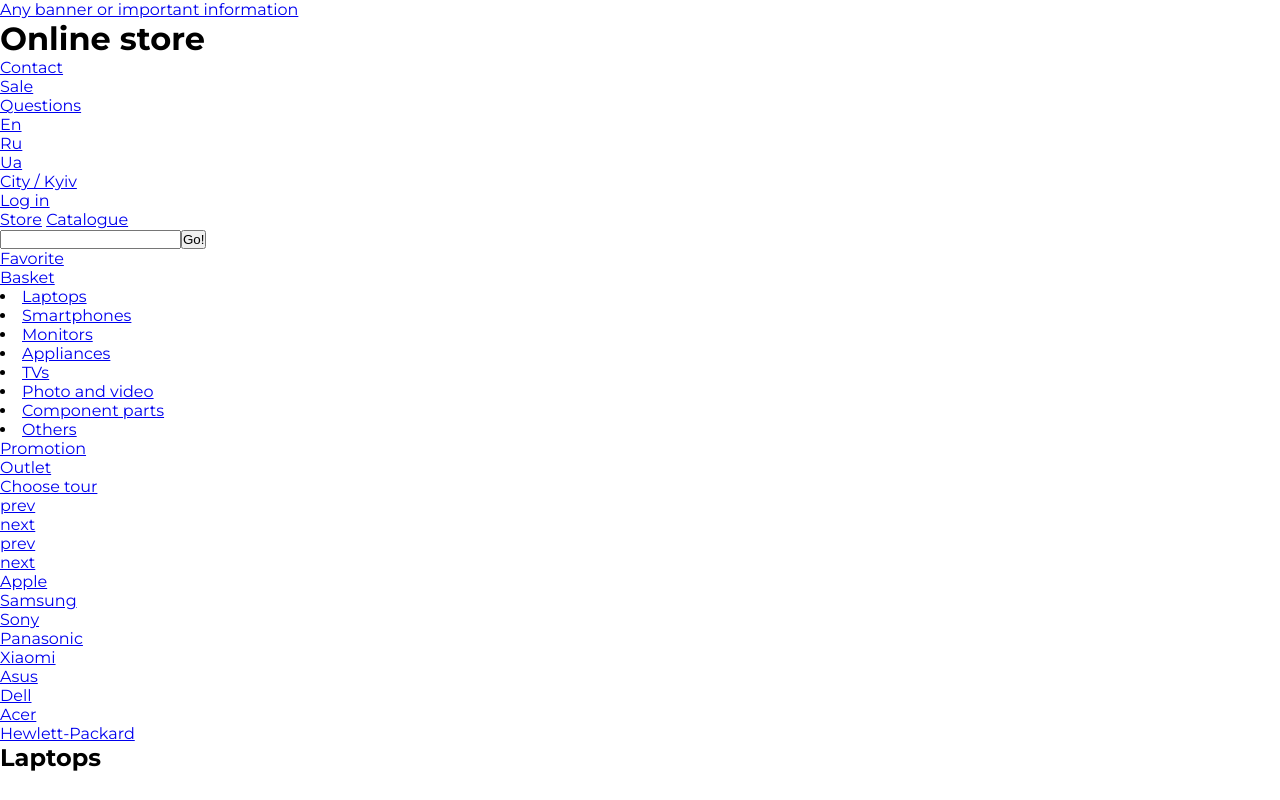
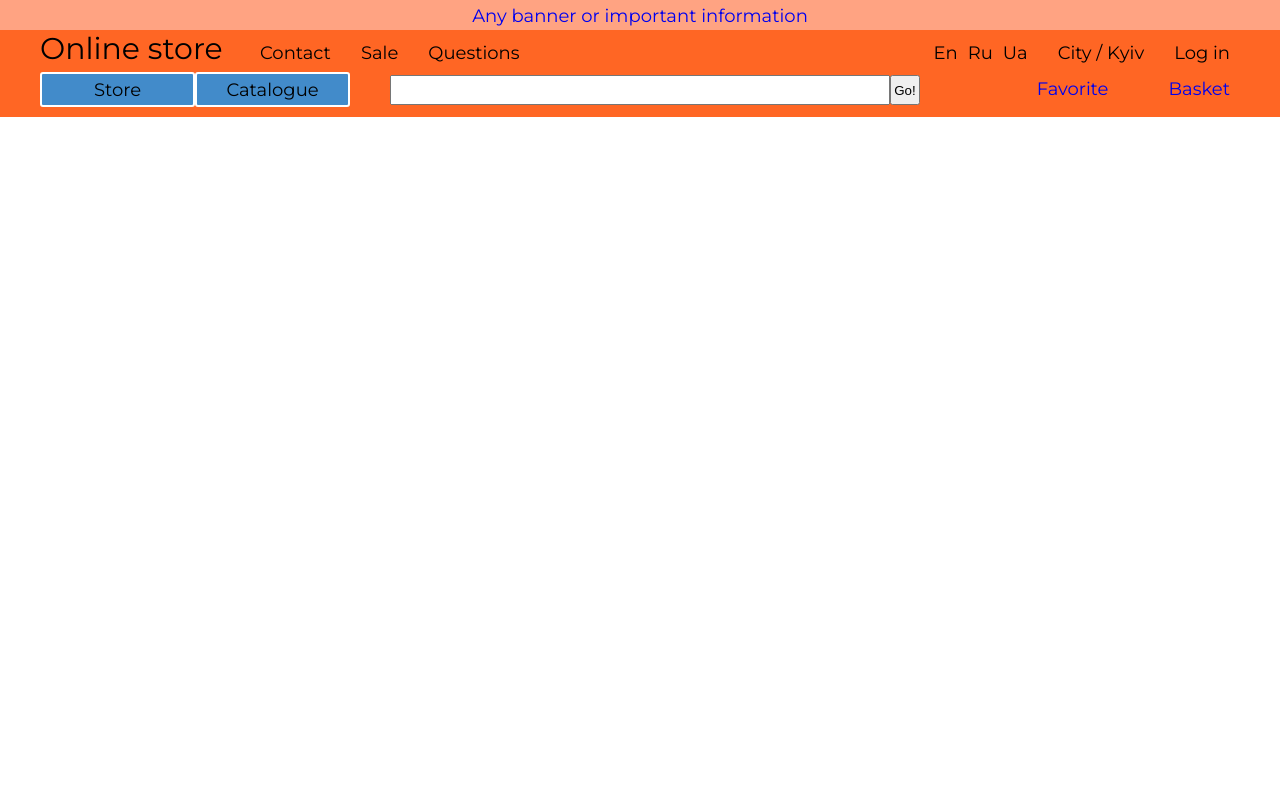
Before and after one commit to mikiteek/sv-html-css, a plain HTML site: page desktop/index.html in a window 1280 px wide. Shown: the top 800 px of the page. Drawn offline with Linux system fonts and the light colour scheme.

Commit message:
desktop -> header-page v1.1 (without flex and grid) is complete

```diff
--- a/desktop/css/style.css
+++ b/desktop/css/style.css
@@ -11,8 +11,126 @@ html {
 body {
   font-family: 'Montserrat', sans-serif;
   font-weight: 400;
+  color: #000;
+  font-size: 0;
 }
 img {
   max-width: 100%;
   height: auto;
 }
+
+.wrapper {
+  width: 1200px;
+  margin: 0 auto;
+  /* position: relative; */
+}
+
+/* HEADER PAGE*/
+.header-page a {
+  text-decoration: none;
+  text-align: center;
+}
+.header-banner {
+  width: auto;
+  height: 30px;
+  background-color: #ffa382;
+  padding-top: 4px;
+}
+.header-banner a {
+  display: block;
+  font-size: 18px;
+  line-height: 24px;
+}
+h1 {
+  display: inline-block;
+  /* margin-right: ; */
+  width: 220px;
+  font-size: 30px;
+  font-weight: 400;
+}
+
+.header-general {
+  background-color: #ff6624;
+  /* display: grid;
+  grid-template-columns: 20% 1fr 20%;
+  grid-template-rows: 50px 50px 50px;
+  grid-template-areas: 'h1 nav nav' 'catalogue search favorite'; */
+}
+.header-nav {
+  width: 970px;
+  display: inline-block;
+  position: relative;
+}
+.header-nav-list-right {
+  position: absolute;
+  right: 0;
+}
+.header-nav ul {
+  display: inline-block;
+}
+.header-nav li {
+  display: inline-block;
+}
+.header-nav li:not(:nth-child(3n)) {
+  margin-right: 30px;
+}
+.page-language li:not(:last-child) {
+  margin-right: 10px;
+}
+.header-nav a {
+  font-size: 18px;
+  line-height: 24px;
+  color: #000;
+}
+.list-choose li {
+  display: inline-block;
+}
+
+.header-store-search-basket {
+  width: auto;
+  height: 50px;
+  padding-top: 5px;
+  position: relative;
+}
+.store-catalogue {
+  position: absolute;
+}
+.input-search {
+  padding-top: 3px;
+  width: 600px;
+  position: absolute;
+  left: 350px;
+}
+.input-search input {
+  width: 500px;
+  height: 30px;
+}
+.input-search button {
+  width: 30px;
+  height: 30px;
+}
+.list-choose {
+  padding-top: 5px;
+  position: absolute;
+  right: 10px;
+}
+.list-choose a {
+  font-size: 18px;
+  line-height: 24px;
+}
+.list-choose li:not(:last-child) {
+  margin-right: 60px;
+}
+
+.store-catalogue a {
+  display: inline-block;
+  width: 155px;
+  height: 35px;
+  background-color: #428bca;
+  font-size: 18px;
+  line-height: 24px;
+  color: #000;
+  border: #fff solid 2px;
+  border-radius: 3px;
+  padding-top: 4px;
+}
--- a/desktop/index.html
+++ b/desktop/index.html
@@ -15,17 +15,19 @@
       <article class="header-banner">
         <a href="#">Any banner or important information</a>
       </article>
+      <div class="header-general">
+        <div class="wrapper">
           <!-- logo -->
           <h1>Online store</h1>
           <nav class="header-nav">
-        <ul>
+            <ul class="header-nav-list-left">
               <li><a href="#">Contact</a></li>
               <li><a href="#">Sale</a></li>
               <li><a href="#">Questions</a></li>
             </ul>
-        <ul>
+            <ul class="header-nav-list-right">
               <li>
-            <ul>
+                <ul class="page-language">
                   <li><a href="#">En</a></li>
                   <li><a href="#">Ru</a></li>
                   <li><a href="#">Ua</a></li>
@@ -35,16 +37,24 @@
               <li><a href="#">Log in</a></li>
             </ul>
           </nav>
+          <div class="header-store-search-basket">
+            <div class="store-catalogue">
               <a href="#">Store</a>
               <a href="#">Catalogue</a>
-      <form><input type="text" /><button>Go!</button></form>
-      <ul>
+            </div>
+            <form class="input-search">
+              <input type="text" /><button>Go!</button>
+            </form>
+            <ul class="list-choose">
               <!--Icons, there will be icon for favorite products and basket -->
               <li><a href="#">Favorite</a></li>
               <li><a href="#">Basket</a></li>
             </ul>
+          </div>
+        </div>
+      </div>
     </header>
-    <main>
+    <main class="main-page">
       <aside>
         <menu>
           <li><a href="#">Laptops</a></li>
@@ -58,7 +68,7 @@
         </menu>
       </aside>
       <!-- Banner with advertising new products and promotions -->
-      <article>
+      <article class="slider-promotions">
         <header>
           <nav>
             <ul>
@@ -91,7 +101,7 @@
         </ul>
       </article>
       <!-- List with manufacturers -->
-      <div>
+      <div class="manufacturers">
         <ul>
           <li><a href="#">Apple</a></li>
           <li><a href="#">Samsung</a></li>
@@ -104,7 +114,7 @@
           <li><a href="#">Hewlett-Packard</a></li>
         </ul>
       </div>
-      <section>
+      <section class="section-laptops">
         <h2>Laptops</h2>
         <ul>
           <li><a href="#"></a></li>
@@ -115,7 +125,7 @@
         </ul>
         <a href="#">Show more</a>
       </section>
-      <section>
+      <section class="section-popular">
         <h2>Popular</h2>
         <ul>
           <li><a href="#"></a></li>
@@ -126,7 +136,7 @@
         </ul>
         <a href="#">Show more</a>
       </section>
-      <div>
+      <div class="additional">
         <ul>
           <li>
             <h3>We offer</h3>
@@ -148,7 +158,8 @@
           </li>
         </ul>
       </div>
-      <footer>
+    </main>
+    <footer class="footer-page">
       <a href="#">Store</a>
       <div>
         <p>Checkout</p>
@@ -173,6 +184,5 @@
         </ul>
       </div>
     </footer>
-    </main>
   </body>
 </html>
```
Lines whose indentation alone changed are shown as unchanged.
